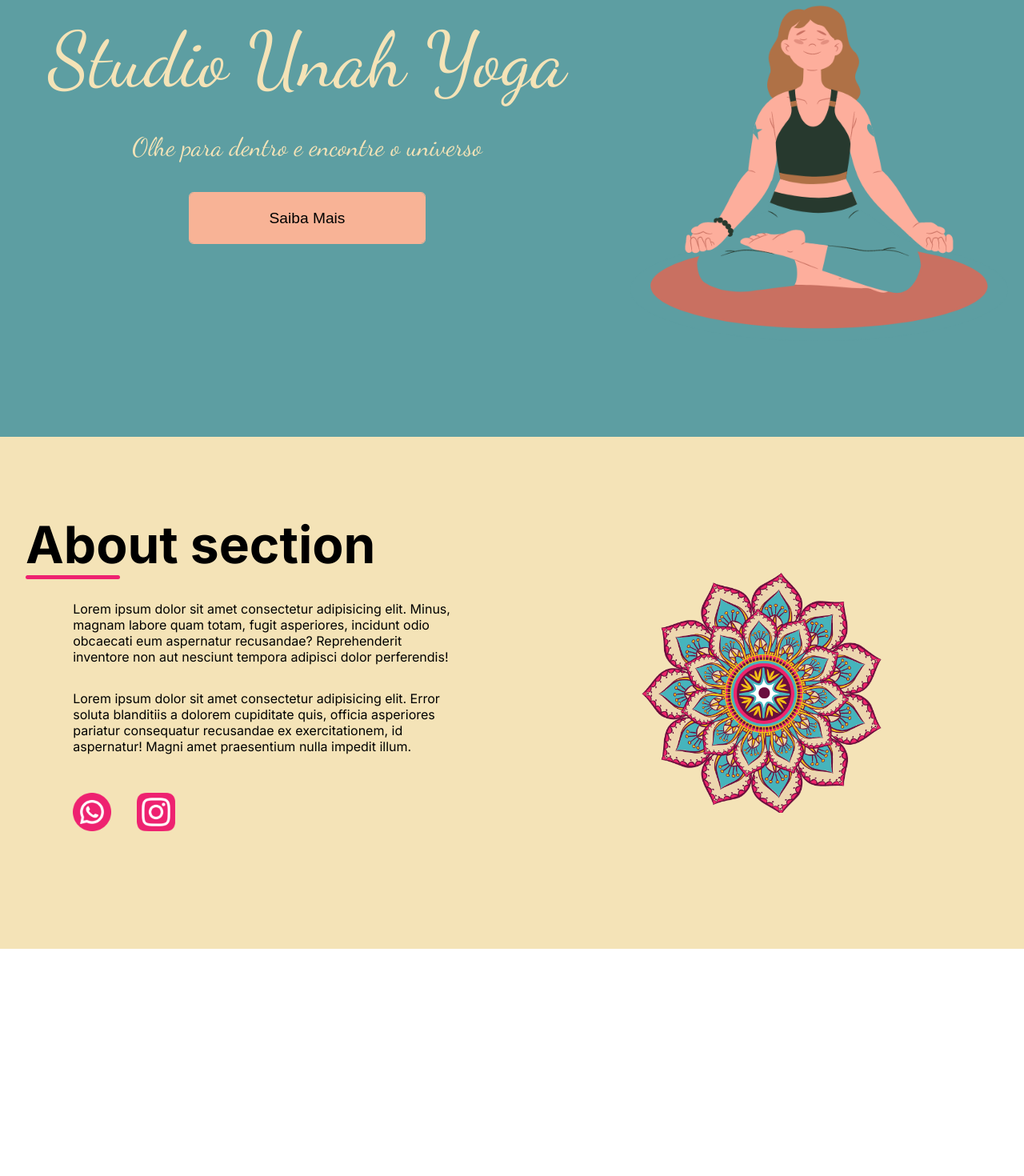
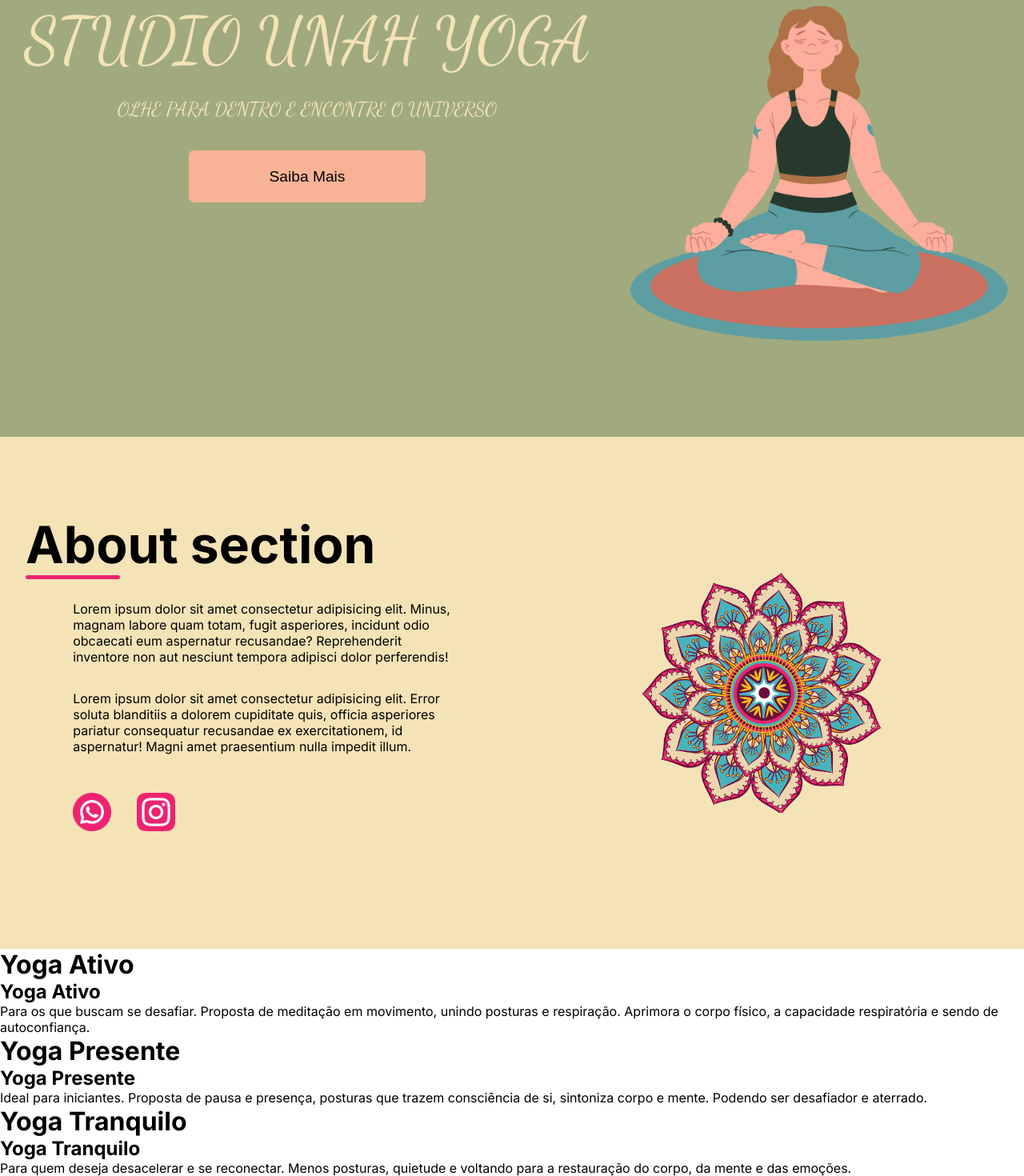
Before and after one commit to Gabriel-Andreoni/Studio-Unah-Yoga, a Next.js app: page / in a window 1280 px wide. Shown: the part 254-1724 px from the top of the page at 80% size. Before the commit the page ends 1440 px from the top, so only its background shows below. Built offline with nearby package versions, Linux system fonts and the light colour scheme.

Commit message:
Criação da seção "Serviços"

```diff
--- a/app/components/Hero/styles.js
+++ b/app/components/Hero/styles.js
@@ -4,7 +4,7 @@ export const HeroWrapper = styled.div`
     width: 100%;
     height: 100vh;
 
-    background: #5D9EA2;
+    background: #A1AA7F;
 `;
 
 export const HeroContainer = styled.div`
@@ -57,7 +57,9 @@ export const HeroTitle = styled.h1`
     font-family: "Dancing Script", cursive;
     font-optical-sizing: auto;
     font-weight: 400;
-    font-size: 6em;
+    font-size: 5em;
+
+    text-transform: uppercase;
 
     color: #F4E3B7;
 
@@ -76,7 +78,9 @@ export const HeroSubtitle = styled.h2`
     font-family: "Dancing Script", cursive;
     font-optical-sizing: auto;
     font-weight: 400;
-    font-size: 2em;
+    font-size: 1.5em;
+
+    text-transform: uppercase;
 
     color: #F4E3B7;
 
--- /dev/null
+++ b/app/components/Services/index.jsx
@@ -0,0 +1,69 @@
+import * as S from './styles';
+
+const services = [
+    {
+        id: 1,
+        title: 'Yoga Ativo',
+        subtitle: 'Yoga Ativo',
+        description: 'Para os que buscam se desafiar. Proposta de meditação em movimento, unindo posturas e respiração. Aprimora o corpo físico, a capacidade respiratória e sendo de autoconfiança.'
+    },
+
+    {
+        id: 2,
+        title: 'Yoga Presente',
+        subtitle: 'Yoga Presente',
+        description: 'Ideal para iniciantes. Proposta de pausa e presença, posturas que trazem consciência de si, sintoniza corpo e mente. Podendo ser desafiador e aterrado.'
+    },
+    {
+        id: 3,
+        title: 'Yoga Tranquilo',
+        subtitle: 'Yoga Tranquilo',
+        description: 'Para quem deseja desacelerar e se reconectar. Menos posturas, quietude e voltando para a restauração do corpo, da mente e das emoções.'
+    },
+]
+
+const extraServices = [
+    {
+        id: 1,
+        title: 'Postura?',
+        subtitle: 'Surya Namaskar',
+        description: 'Saudação ao Sol. Sequencia de 12 posturas do hatha yoga que combinam respiração e movimento, para quem deseja se echer de energia e vitalidade.'
+    },
+
+    {
+        id: 2,
+        title: 'Autoconhecimento?',
+        subtitle: 'Meditação',
+        description: 'Um processo de autoconhecimento para quem deseja trazer mais consciência de si e uma melhor relação com seu universo particular.'
+    },
+
+    {
+        id: 3,
+        title: 'Aprofundar?',
+        subtitle: 'Técnicas de Postura',
+        description: 'Para quem deseja se aprofundar na consciência corporal e aprimoramento físico.'
+    }
+]
+
+export default function Services() {
+    return (
+        <>
+            <ul>
+                {services.map((service) => {
+                    return (
+                        <li key={service.id}>
+                            <div>
+                                <h1>{service.title}</h1>
+                                <h2>{service.subtitle}</h2>
+                            </div>
+
+                            <div>
+                                <p>{service.description}</p>
+                            </div>
+                        </li>
+                    )
+                })}
+            </ul>
+        </>
+    )
+}
--- a/app/page.js
+++ b/app/page.js
@@ -2,6 +2,7 @@
 
 import About from './components/About';
 import Hero from './components/Hero';
+import Services from './components/Services';
 import * as S from './styles';
 
 export default function Home() {
@@ -9,6 +10,7 @@ export default function Home() {
     <S.MainContainer>
       <Hero />
       <About />
+      <Services />
     </S.MainContainer>
   )
 }
```
Also changed, not shown: app/components/Services/styles.js (added).
